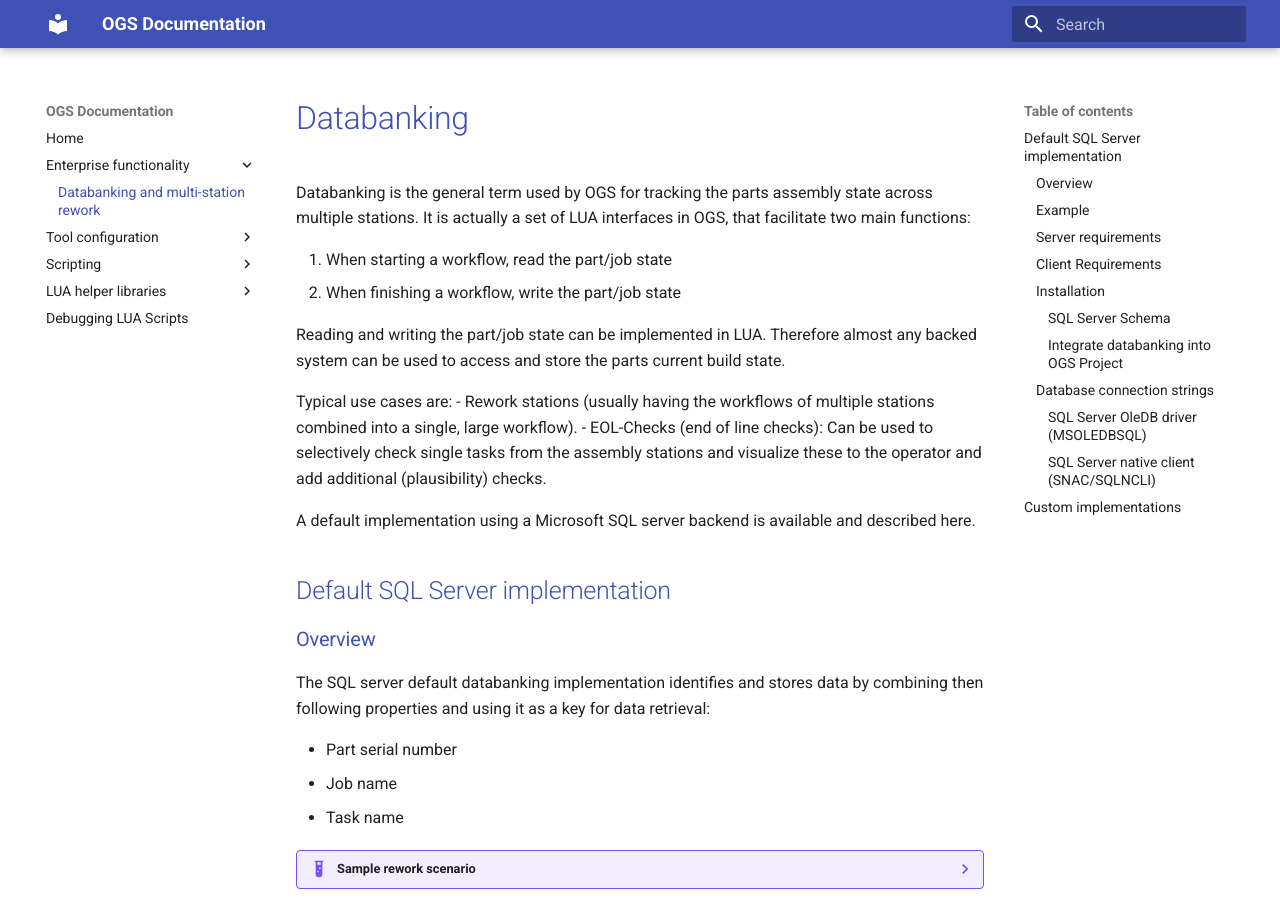
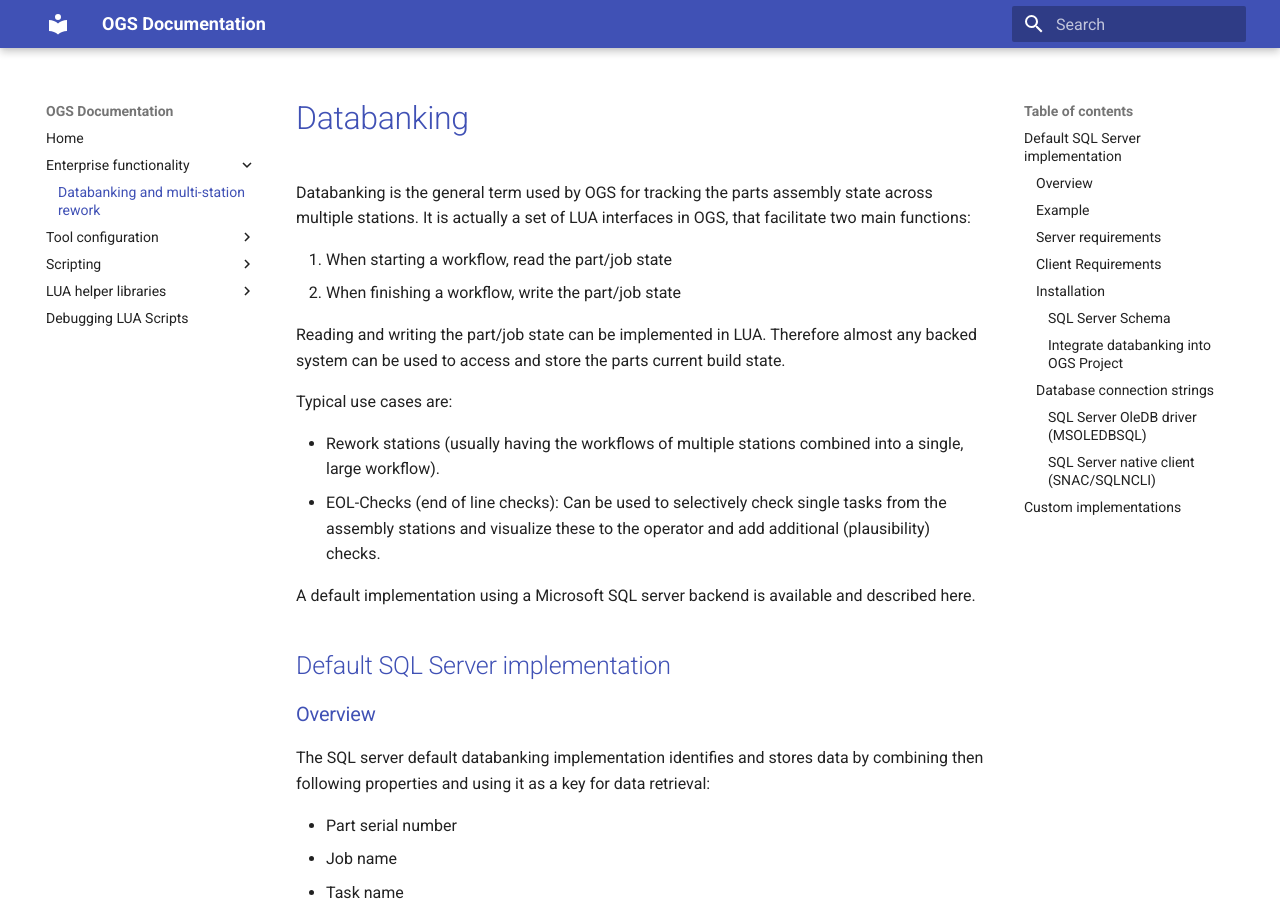
Before and after one commit to haller-erne/ogs, an MkDocs documentation site: the page built from docs/appnotes/databanking.md, in a window 1280 px wide and 900 px high. Built offline with MkDocs 1.6.1 and Material for MkDocs 9.7.7, drawn with Linux system fonts in a browser that asks for light colours.

Commit message:
Fixed list

```diff
--- a/docs/appnotes/databanking.md
+++ b/docs/appnotes/databanking.md
@@ -17,6 +17,7 @@ Databanking is the general term used by OGS for tracking the parts assembly stat
 Reading and writing the part/job state can be implemented in LUA. Therefore almost any backed system can be used to access and store the parts current build state.
 
 Typical use cases are:
+
 - Rework stations (usually having the workflows of multiple stations combined into a single, large workflow).
 - EOL-Checks (end of line checks): Can be used to selectively check single tasks from the assembly stations and visualize these to the operator and add additional (plausibility) checks.
 
--- a/mkdocs.yml
+++ b/mkdocs.yml
@@ -8,15 +8,17 @@ nav:
         - Overview: tools/README.md
         - Remote Tool Gateway:
             - Overview: tools/remote-tool.md
-        - Open Protocol Tools:
+        - OpenProtocol tools:
             - Overview: tools/openprotocol/README.md
             - Nexo: tools/openprotocol/nexo.md
             - CS351/KE350: tools/openprotocol/sys350.md
             - GWK Operator+: tools/openprotocol/gwk.md
             - Sturtevant 400mp/TCVe2: tools/openprotocol/sturtevant.md
-        - Non-Openprotocol tightening tools:
-            - HS-Technik NutBee: tools/openprotocol/hstechnik.md
+            - HS-Technik NutBee riveting tool: tools/openprotocol/hstechnik.md
+        - Non-OpenProtocol tightening tools:
             - n-gineric: tools/openprotocol/ngineric.md
+        - Misc tools:
+            - Gesipa riveting tool: tools/misc/gesipa-mqtt.md
     - Scripting:
         - Getting Started: v3/getting-started.md
         - LUA interfaces:
```
